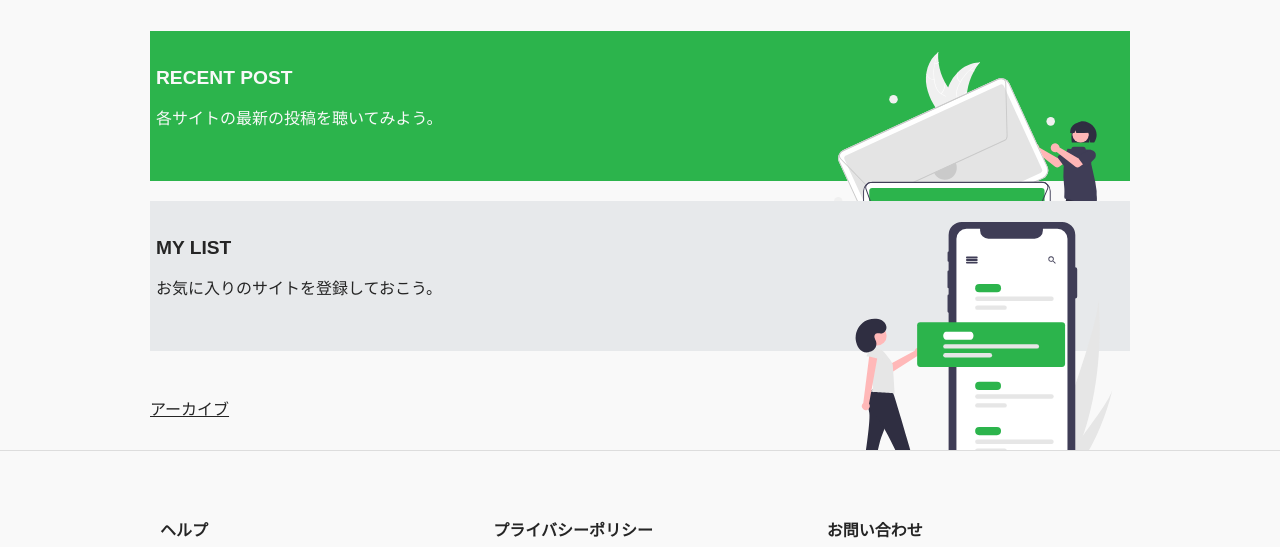
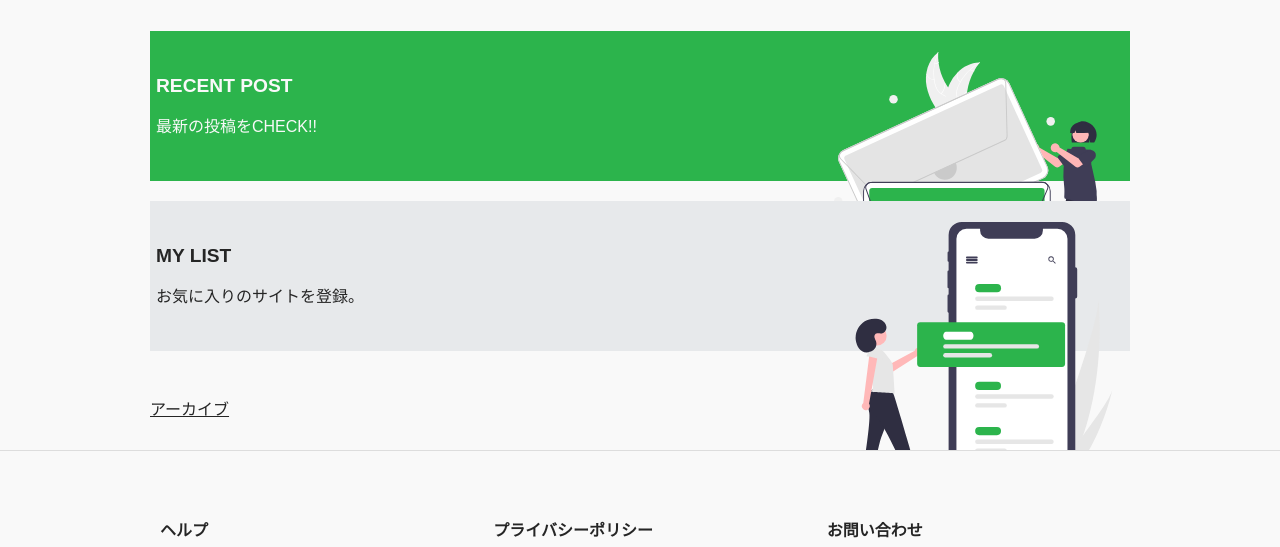
Before and after one commit to 8maguchi8ruki/FeedListener, a Flask app: page / in a window 1280 px wide. Shown: the part 119-666 px from the top of the page. Run offline with Flask 2, Linux system fonts and the light colour scheme; some libraries are stand-ins or nearby versions.

Commit message:
cssを変更しました

```diff
--- a/static/css/style.css
+++ b/static/css/style.css
@@ -113,6 +113,7 @@ h1 p{
     font-size: 1rem;
     font-weight: normal;
     color: #f9f9f9;
+    margin-bottom: 0;
 }
 .menu img{
     width: 30%;
--- a/templates/index.html
+++ b/templates/index.html
@@ -8,7 +8,7 @@
             <button type="submit">
                 <div>
                     <h3>RECENT POST</h3>
-                    <p>各サイトの最新の投稿を聴いてみよう。</p>
+                    <p>最新の投稿をCHECK!!</p>
                 </div>
 
                 <img src="../static/img/recent.svg" alt="">
@@ -21,7 +21,7 @@
             <button type="submit">
                 <div>
                     <h3>MY LIST</h3>
-                    <p>お気に入りのサイトを登録しておこう。</p>
+                    <p>お気に入りのサイトを登録。</p>
                 </div>
                 <img src="../static/img/menu4.svg" alt="">
             </button>
```
